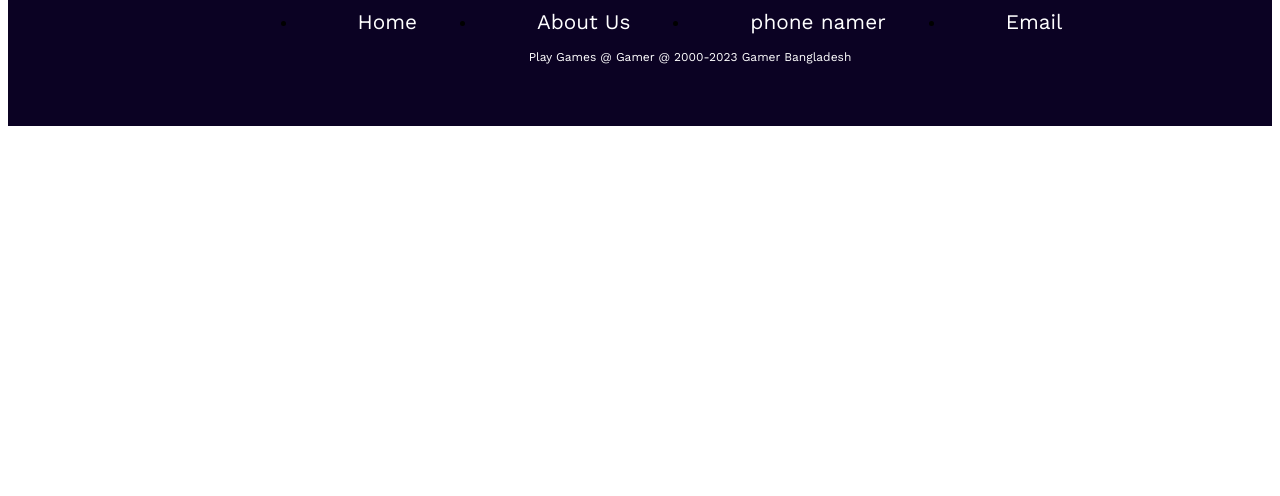
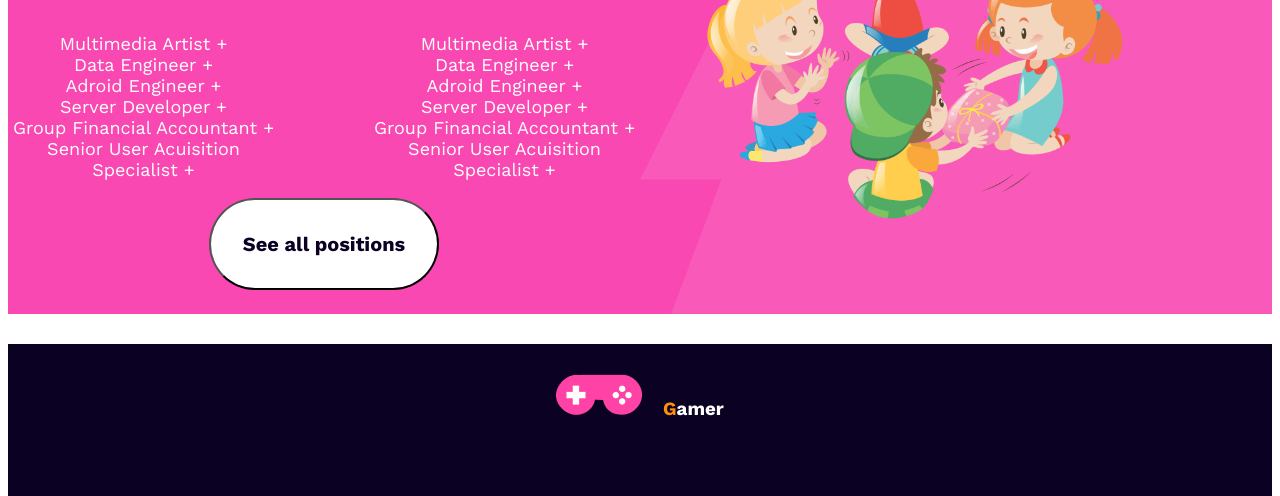
Before and after one commit to mehediprogrammar/Gamer-B8A2-Zone, a plain HTML site: page index.html in a window 1280 px wide. Shown: the part 2231-2727 px from the top of the page. Before the commit the page ends 2365 px from the top, so only its background shows below. Drawn offline with nearby package versions, Linux system fonts and the light colour scheme.

Commit message:
added careers section

```diff
--- a/index.html
+++ b/index.html
@@ -97,7 +97,43 @@
                  </div>
              </section>
     <!-- pictur-container END -->
-    </main>
+</main>
+    <!-- careers section style start -->
+
+        <section class="careers">
+            <div class="careers-container">
+                <div class="careers-text">
+                    <h3 id="careers">Careers</h3>
+
+                    <p >Gamer is driven to create the best and most fun games for our millions of players all around the world, and we,re always on the lookout for more top talent to join our growing team. If you,d like to help us make great games and be a part of Gamers bright future, we,d love to hear from you.</p>
+                       <div class=Artist>
+                        <p>Multimedia Artist + <br>
+                            Data Engineer + <br>
+                            Adroid Engineer + <br>
+                            Server Developer +<br>
+                            Group Financial Accountant +<br>
+                            Senior User Acuisition Specialist +</p>
+                            <p>Multimedia Artist + <br>
+                                Data Engineer + <br>
+                                Adroid Engineer + <br>
+                                Server Developer +<br>
+                                Group Financial Accountant +<br>
+                                Senior User Acuisition Specialist +</p>
+                       </div>
+
+                        <button class="btn-see">See all positions</button>
+
+
+
+                </div>
+                <div class="careers-img">
+                    <img height="" src="images/Group 65.png" alt="">
+                </div>
+            </div>
+
+        </section>
+    <!-- careers section style End -->
+
     <footer>
 
         <h3 class="footer-h"> <img class="nav-img" src="images/Frame.png" alt=""><span id="G">G</span>amer
--- a/style/gamer.css
+++ b/style/gamer.css
@@ -217,9 +217,59 @@ main{
 }
 /* .pictur-container :END */
 
+/* careers section style start */
+
+.careers{
+  background: #F948B2;
+  width: 100%;
 
 
+}
 
+.careers-container{
+    margin: 50px auto 0;
+    max-width: 1400px;
+    min-height: 50px;
+    display: flex;
+ }
+
+.careers-text{
+    width: 50%;
+    text-align: center;
+}
+.careers-text p{
+    color: #FFF;
+    font-size: 18px;
+    font-weight: 400;
+}
+.Artist{
+    display: flex;
+    justify-content: center;
+    align-items: center;
+    gap: 90px;
+}
+#careers{
+ color: #FFF;
+ font-size: 30px;
+ font-weight: 700;
+}
+.careers-img{
+    width: 50%;
+}
+.careers-img img{
+    width: 100%;
+    height: 100%;
+}
+.btn-see{
+    background: #FFF;
+    padding: 5%;
+    margin-bottom: 20px;
+    border-radius: 50px;
+    color: #0B0223;
+    font-size: 20px;
+    font-weight: 700;
+}
+/* careers section style End */
 /* footer style */
 footer{
     background: #0B0223;
--- a/style/responsive.css
+++ b/style/responsive.css
@@ -12,6 +12,12 @@
         flex-direction: column;
     }
     .banner-img, .banner-text{
+        width: 100%;
+    }
+    .careers-container, .Artist{
+        flex-direction: column;
+    }
+    .careers-text, .careers-img{
         width: 100%;
     }
     .pictur-container{
@@ -55,6 +61,12 @@
     .banner-img, .banner-text{
         width: 100%;
     }
+    .careers-container, .Artist{
+        flex-direction: column;
+    }
+    .careers-text, .careers-img{
+        width: 100%;
+    }
     .pictur-container{
         flex-direction: column;
     }
```
